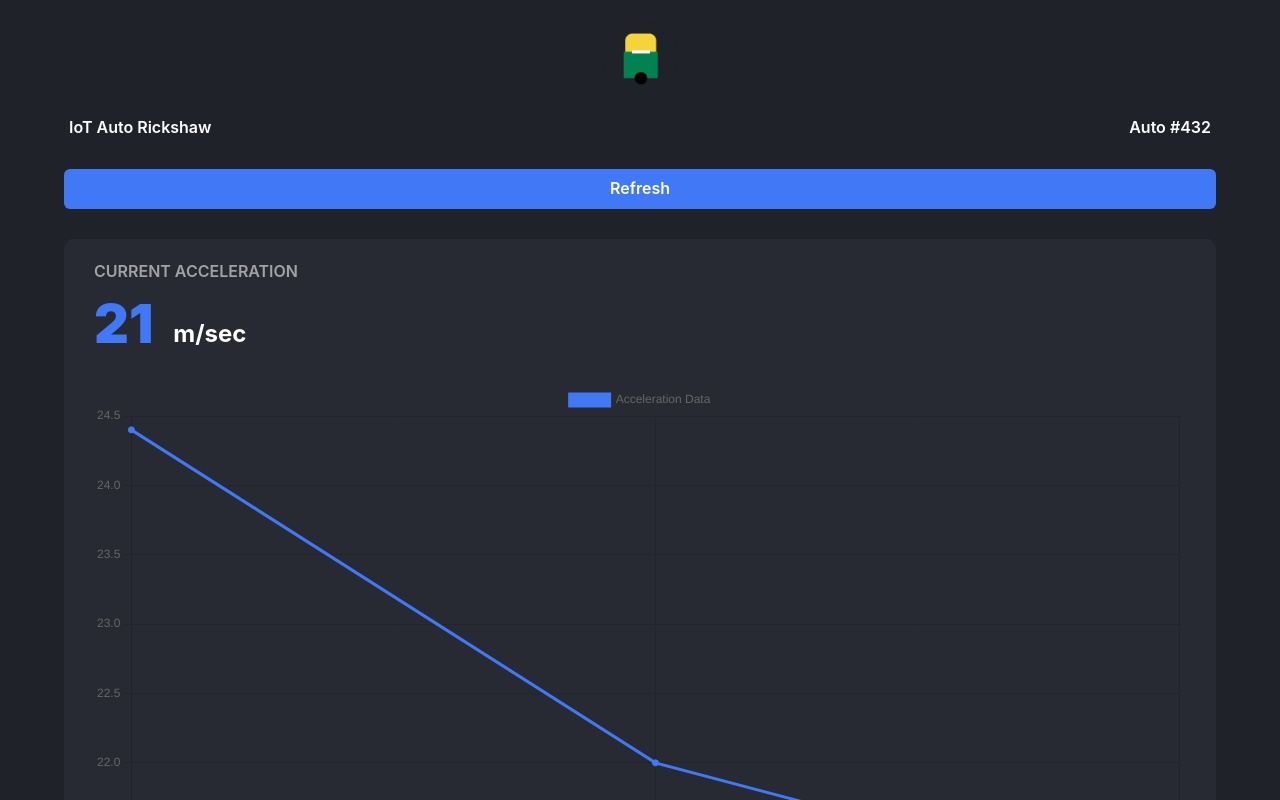
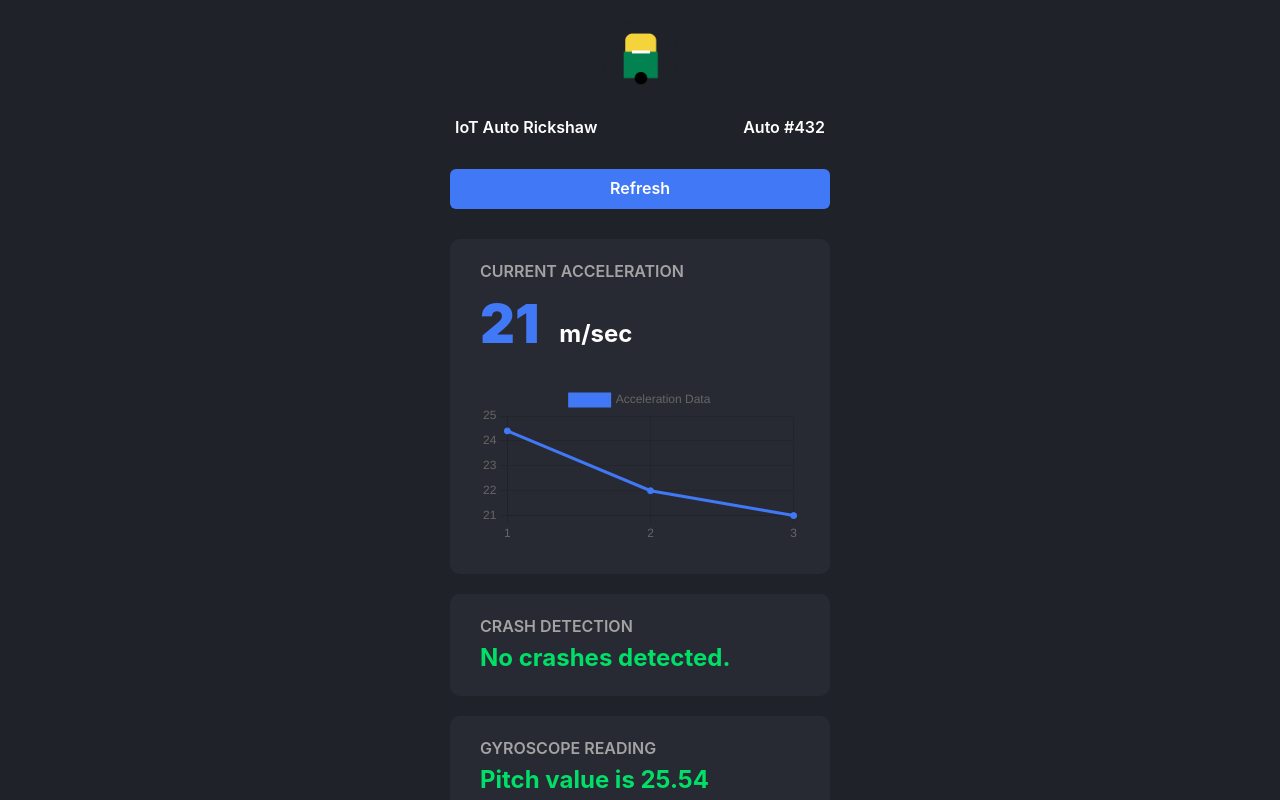
Before and after one commit to psrth/e-autorickshaw-iot-stack, a React (Create React App) app in the folder erickshaw-client/: page / in a window 1280 px wide. Shown: the top 800 px of the page. Built offline with nearby package versions, Linux system fonts and the light colour scheme; no server answers.

Commit message:
⚒️ (bug) minor issue on desktop displays

```diff
--- a/erickshaw-client/src/App.js
+++ b/erickshaw-client/src/App.js
@@ -83,7 +83,7 @@ function App() {
       pb="20px"
     >
       <Flex
-        width="90vw"
+        width={["90vw", "90vw", "380px", "380px", "380px"]}
         m="auto"
         flexDir="column"
         height="fit-content"
--- a/erickshaw-client/src/index.css
+++ b/erickshaw-client/src/index.css
@@ -11,6 +11,7 @@ body {
   font-family: "Manrope", sans-serif;
   -webkit-font-smoothing: antialiased;
   -moz-osx-font-smoothing: grayscale;
+  background-color: #202229;
 }
 
 code {
```
